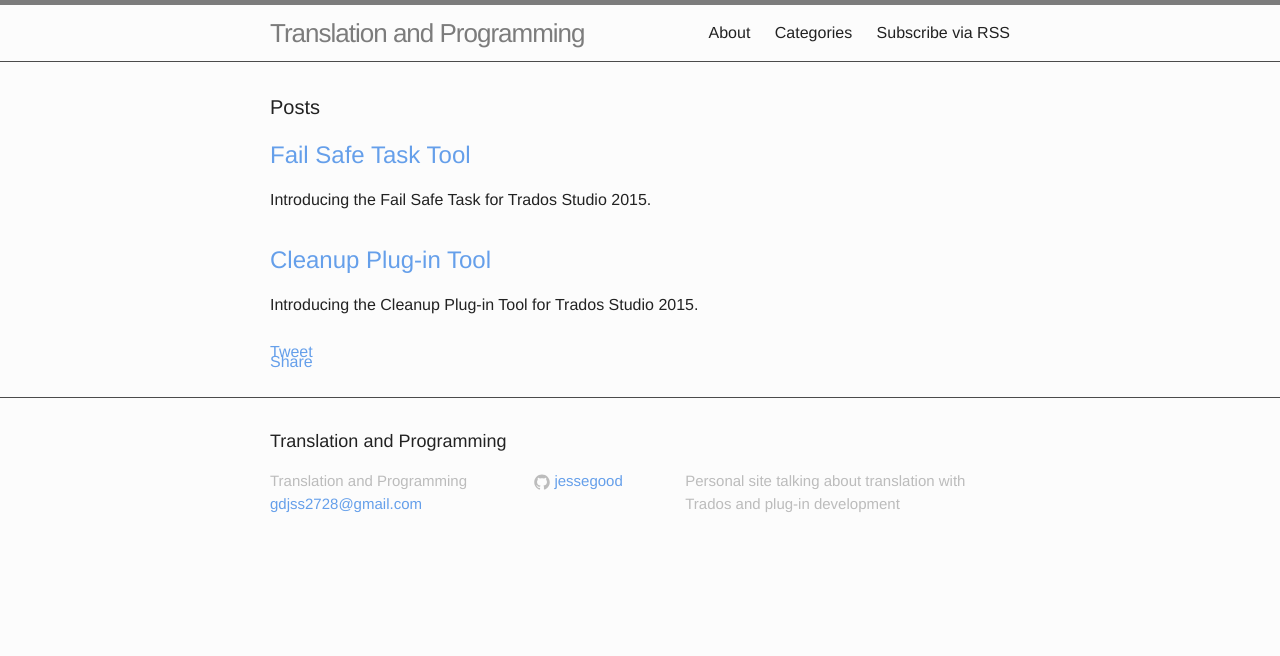
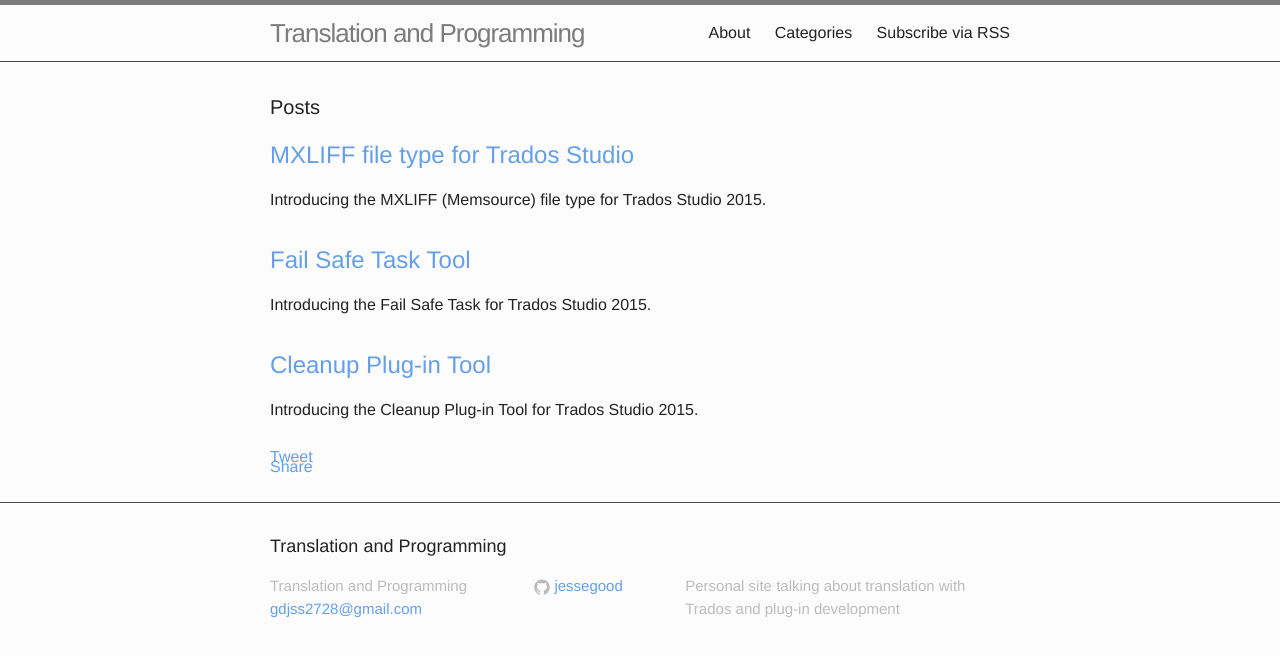
Before and after one commit to jessegood/jessegood.github.io, a Jekyll site: the page built from index.html, in a window 1280 px wide. Shown: the top 656 px of the page. Built offline with Jekyll 4.4.1, drawn with Linux system fonts in a browser that asks for light colours; the list of posts is cut into pages by our own code; comment, search, counter and statistics services are not loaded; some of the changed lines change nothing that is shown.

Commit message:
Added post about MXLIFF file type

```diff
--- a/_config.yml
+++ b/_config.yml
@@ -18,6 +18,6 @@
 
 exclude: ["node_modules", "gulpfile.js"]
 
-gems: ["jekyll-paginate"]
+# gems: ["jekyll-paginate"]
 
-paginate: 1
+# paginate: 1
--- /dev/null
+++ b/_posts/2016-10-17-mxliff.markdown
@@ -0,0 +1,24 @@
+---
+layout: post
+title:  "MXLIFF file type for Trados Studio"
+date:   2016-10-17 9:30 +0900
+categories: Translation
+comments: true
+---
+Introducing the MXLIFF (Memsource) file type for Trados Studio 2015. <!--more-->
+
+**NOTE**: You can download the pre-release version of the plug-in [from here][pluginpath].
+
+# So what does this file type do?
+
+If you google "MXLIFF Trados", you can find a lot of freelance translators who have clients that work with Memsource,
+but would like to do their translations in Trados Studio or memoQ.
+
+Up until now, the common workaround for Trados Studio was to changed the file extension from `.mxliff` to `.xliff`.
+However, MXLIFF files use many attributes that other tools do not understand like `m:score` or `m:locked` (all Memsource specific attributes start with an `m:`).
+
+I've developed a plug-in which you can install into Trados Studio 2015 (2014 might also work, but is untested). (See download link above)
+
+If you have any questions, bug reports, etc. please contact me by e-mail or leave a comment.
+
+[pluginpath]: https://github.com/jessegood/Leo.FileTypeSupport.MXLIFF/releases
```
Also changed, not shown: 1 other file.
